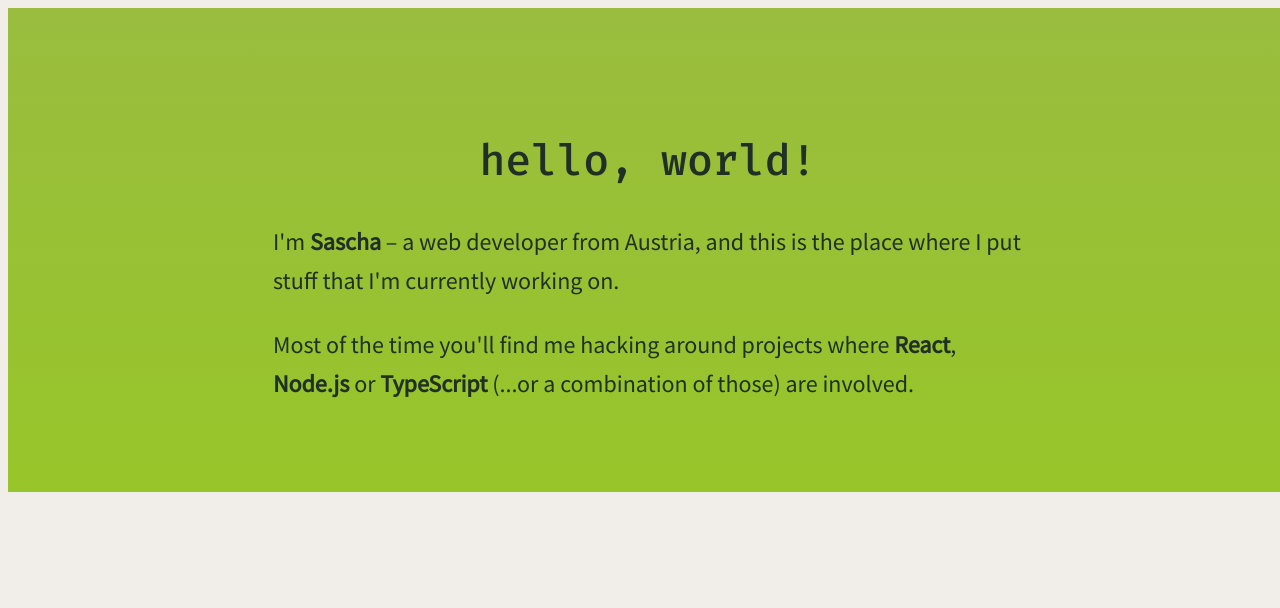
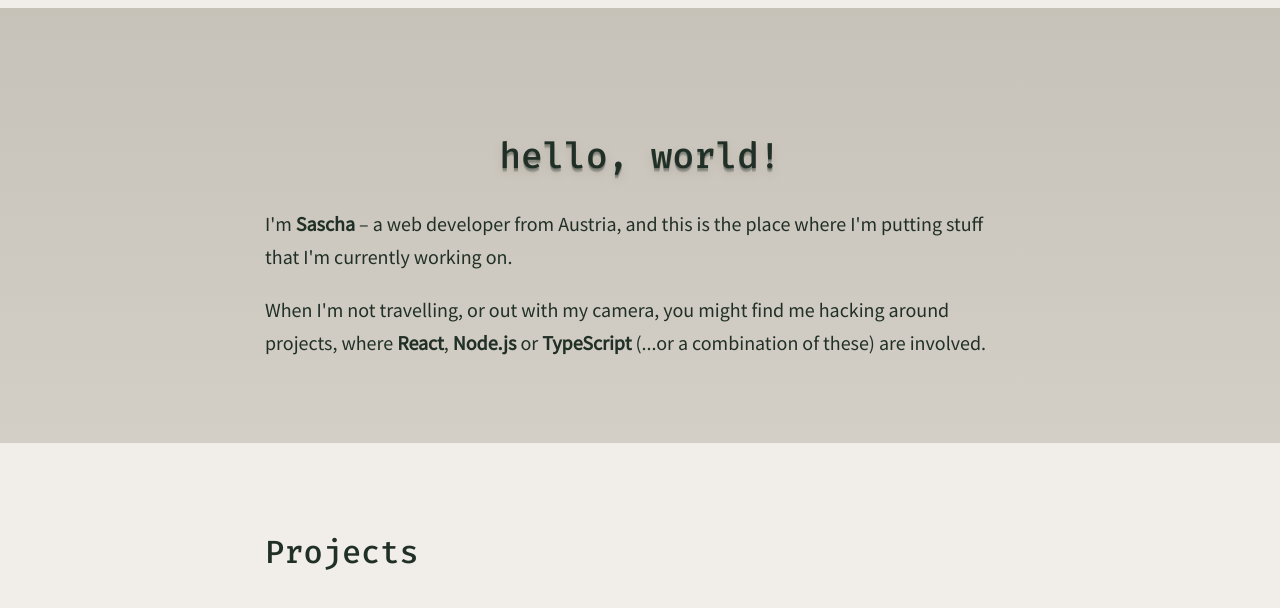
Before and after one commit to saschazar21/sascha.work, a Next.js app: page / in a window 1280 px wide. Shown: the top 608 px of the page. Built offline with nearby package versions, Linux system fonts and the light colour scheme.

Commit message:
fix(fullbleed): fixed full bleed styles

```diff
--- a/components/Title/index.tsx
+++ b/components/Title/index.tsx
@@ -5,6 +5,10 @@
   color: inherit;
   text-align: center;
   margin-top: 2rem;
+  text-shadow: ${[1, 2, 3, 4]
+      .map(val => `0 ${val}px 0 hsla(var(--color-primary), 0.15)`)
+      .join(',')},
+    0 5px 7px hsla(var(--color-grey), 0.5);
 
   @media screen and (min-width: 768px) {
     margin-top: 4rem;
--- a/components/fullbleed/index.tsx
+++ b/components/fullbleed/index.tsx
@@ -3,13 +3,14 @@
 
 const FullBleedElement = styled.div`
   position: relative;
-  min-height: 100vh;
   width: 100vw;
   padding: 2rem;
+  margin-left: 50%;
+  transform: translateX(-50%);
   overflow: hidden;
   background: ${({ 'data-color': color }: FullBleedProps): string =>
     color
-      ? `linear-gradient(to bottom, HSLA(var(--color-bg-secondary), 0.75), HSLA(var(--color-bg-secondary), 0.95)) HSL(var(--color-${color}))`
+      ? `linear-gradient(to bottom, HSLA(var(--color-bg-primary), 0.45), HSLA(var(--color-bg-primary), 0.6)) HSL(var(--color-${color}))`
       : 'inherit'};
 
   @media screen and (min-width: 768px) {
--- a/components/style/index.tsx
+++ b/components/style/index.tsx
@@ -41,7 +41,7 @@
   }
 
   body {
-    font-size: 1.5rem;
+    font-size: 1.25rem;
   }
 
   h1,h2,h3,h4,h5,h6,code {
@@ -71,7 +71,7 @@
     <>
       <Head>
         <link
-          href="https://fonts.googleapis.com/css?family=Fira+Mono:500|Source+Sans+Pro&display=swap"
+          href="https://fonts.googleapis.com/css?family=Fira+Mono:500|Source+Sans+Pro:400&display=swap"
           rel="stylesheet"
         />
       </Head>
--- a/pages/index.tsx
+++ b/pages/index.tsx
@@ -14,15 +14,20 @@
           <Title>hello, world!</Title>
           <p>
             I&apos;m <strong>Sascha</strong> – a web developer from Austria, and
-            this is the place where I put stuff that I&apos;m currently working
-            on.
+            this is the place where I&apos;m putting stuff that I&apos;m
+            currently working on.
           </p>
           <p>
-            Most of the time you&apos;ll find me hacking around projects where{' '}
-            <strong>React</strong>, <strong>Node.js</strong> or{' '}
-            <strong>TypeScript</strong> (...or a combination of those) are
-            involved.
+            When I&apos;m not travelling, or out with my camera, you might find
+            me hacking around projects, where <strong>React</strong>,{' '}
+            <strong>Node.js</strong> or <strong>TypeScript</strong> (...or a
+            combination of these) are involved.
           </p>
+        </Container>
+      </FullBleed>
+      <FullBleed>
+        <Container>
+          <h2>Projects</h2>
         </Container>
       </FullBleed>
     </main>
```
